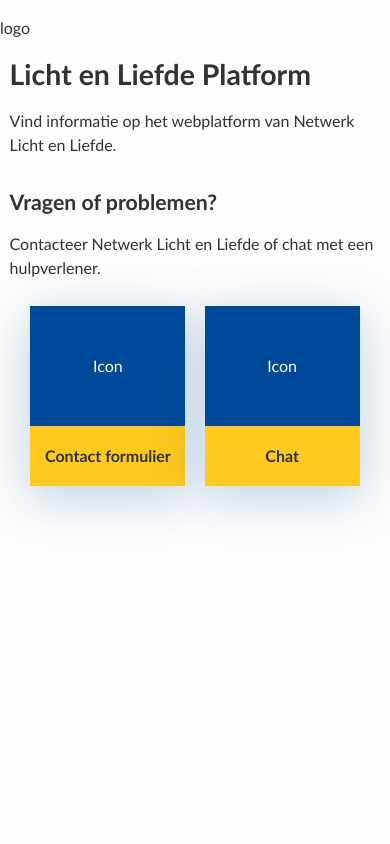
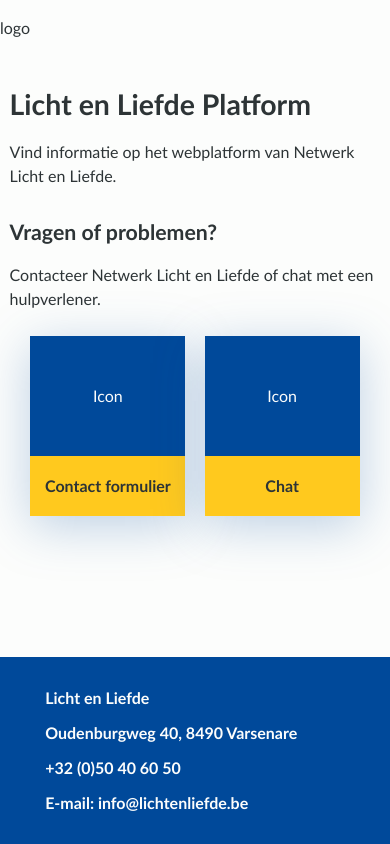
Before and after one commit to laratomme/BAP_LichtEnLiefde, a PHP site: page / in a window 390 px wide. Run offline with PHP 8.4, Linux system fonts and the light colour scheme; data that the repository does not hold is empty.

Commit message:
CSS Footer (mobile) #19

```diff
--- a/src/css/base.css
+++ b/src/css/base.css
@@ -1,6 +1,7 @@
 html {
     box-sizing: border-box;
     max-width: 100%;
+    height: 100%;
     overflow-x: hidden;
 }
 
@@ -12,6 +13,7 @@
 
 body {
     max-width: 100%;
+    height: 100%;
     /*overflow-x: hidden;*/
     background-color: var(--colorWhite);
     color: var(--colorBlack);
@@ -19,4 +21,5 @@
 
 main {
     margin: .9em 0.6em;
+    flex: 1 0 auto;
 }
--- /dev/null
+++ b/src/css/components/footer.css
@@ -0,0 +1,45 @@
+footer {
+    display: flex;
+    justify-content: center;
+    background-color: var(--colorBlue);
+    font-weight: var(--fontWeightSemiBold);
+    margin-top: 2.222em;
+    bottom: 0px;
+    width: 100%;
+    flex-shrink: 1;
+    justify-content: center;
+}
+
+address {
+    font-style: normal;
+    line-height: 175%;
+    padding: .556em;
+    margin: .9em .6em;
+    color: var(--colorWhite);
+    text-align: start;
+    display: flex;
+    flex-wrap: wrap;
+    align-items: center;
+}
+
+.address-item {
+    display: flex;
+    align-items: center;
+    height: 35px;
+}
+
+.address-item p,
+a {
+    padding: 1.667em;
+}
+
+address a {
+    text-decoration: none;
+    color: var(--colorWhite);
+}
+
+.vl {
+    height: 20px;
+    border-left: 2px solid #FFC91E;
+    display: none;
+}
--- a/src/css/layout.css
+++ b/src/css/layout.css
@@ -3,3 +3,10 @@
     flex-wrap: wrap;
     justify-content: center;
 }
+
+.layout {
+    margin: 0 auto;
+    height: 100%;
+    display: flex;
+    flex-direction: column;
+}
--- a/src/style.css
+++ b/src/style.css
@@ -11,3 +11,4 @@
 
 @import './css/components/card-contact.css';
 @import './css/components/card-category.css';
+@import './css/components/footer.css';
--- a/src/view/layout.php
+++ b/src/view/layout.php
@@ -9,6 +9,8 @@
 </head>
 
 <body>
+
+  <div class="layout">
 
     <?php
     if (!empty($_SESSION['error'])) {
@@ -32,7 +34,34 @@
       <?php echo $content; ?>
     </main>
 
+    <footer class="footer">
+      <address>
+        <div class="address-item">
+          <p>Licht en Liefde</p>
+          <span class="vl"></span>
+        </div>
+
+        <div class="address-item">
+          <p>Oudenburgweg 40, 8490 Varsenare</p>
+          <span class="vl"></span>
+        </div>
+
+        <div class="address-item">
+          <p>+32 (0)50 40 60 50</p>
+          <span class="vl"></span>
+        </div>
+
+        <div class="address-item">
+          <a href="mailto:info@lichtenliefde.be">E-mail: info@lichtenliefde.be</a>
+        </div>
+
+      </address>
+    </footer>
+
+  </div>
+
   <?php echo $js; ?>
+
 </body>
 
 </html>
```
Also changed, not shown: dist/script.js, dist/style.css. Lines whose indentation alone changed are shown as unchanged.
